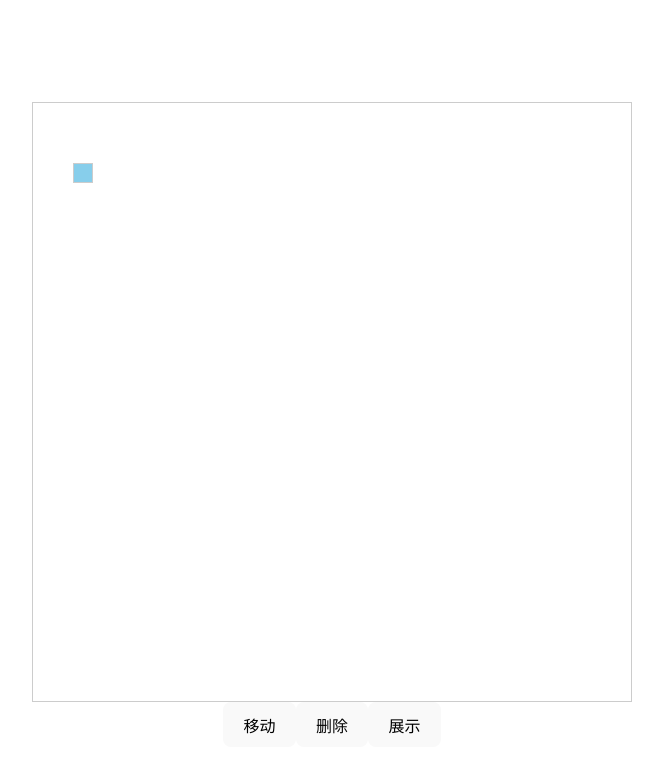
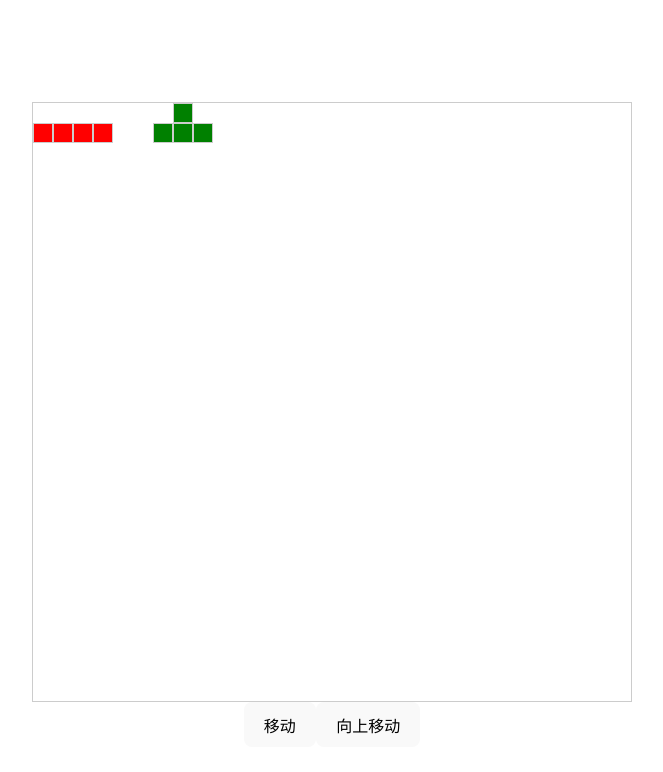
Before and after one commit to Buggao/ts-tetris, a Vue app: page / in a window 1280 px wide. Shown: the top 772 px of the page, without its empty margins (308-971 px from the left). Built offline with nearby package versions, Linux system fonts and the light colour scheme.

Commit message:
feat(方块): 实现方块组合及显示功能
添加方块组合类(SquareGroup)用于管理多个方块，实现以中心点移动整个组合
新增方块显示组件(page-viewer)用于渲染方块位置和颜色
更新App.vue使用新的方块组合功能并添加移动控制

```diff
--- a/src/App.vue
+++ b/src/App.vue
@@ -1,33 +1,48 @@
 <script setup lang="ts">
 import { ref, reactive, onMounted} from 'vue';
-import SquareViewer from './components/square/page-viewer/index.vue';
-import { Square } from './components/square';
-import { SquarePageViewer, type SquareViewerExpose } from './components/square/page-viewer';
+import SquaresViewer from './components/squares/page-viewer/index.vue';
+import { SquarePageViewer, type SquareViewerExpose } from './components/squares/page-viewer';
+import { SuqareGroup } from "./components/squares/square-group"
 
 const viewerRef = ref<SquareViewerExpose | null>(null);
-const square = reactive(new Square({ x: 2, y: 3 },'skyBlue'));
+
+const longSquare = reactive(new SuqareGroup("longBar", {x: 0, y: 0}))
+
+
+const teewee = reactive(new SuqareGroup("teewee", {x: 6, y: 0}))
 
 onMounted(() => {
-  square.selfViewer = new SquarePageViewer(square, viewerRef.value);
-  square.selfViewer.show();
+  longSquare.squares.forEach(element => {
+    element.selfViewer = new SquarePageViewer(element, viewerRef.value);
+    element.selfViewer.show();
+  });
+  teewee.squares.forEach(element => {
+    element.selfViewer = new SquarePageViewer(element, viewerRef.value);
+    element.selfViewer.show();
+  });
 })
 
 function handleSquareMove() {
-    square.coordinate = {
-      x: square.coordinate.x,
-      y: square.coordinate.y+1
-    }
+  longSquare.centerPoint = {
+    x: longSquare.centerPoint.x,
+    y: longSquare.centerPoint.y + 1
+  }
+}
+
+function handleSquareMoveUp() {
+  longSquare.centerPoint = {
+    x: longSquare.centerPoint.x,
+    y: longSquare.centerPoint.y - 1
+  }
+
 }
 </script>
 
 <template>
   <main>
-    <div class="play-area">
-      <SquareViewer ref="viewerRef" />
-    </div>
+    <SquaresViewer class="play-area" ref="viewerRef" />
     <button @click="handleSquareMove">移动</button>
-    <button @click="square.selfViewer?.remove()">删除</button>
-    <button @click="square.selfViewer?.show()">展示</button>
+    <button @click="handleSquareMoveUp">向上移动</button>
   </main>
 </template>
 
--- /dev/null
+++ b/src/components/squares/index.ts
@@ -0,0 +1,87 @@
+export interface Coordinate {
+  x: number;
+  y: number;
+}
+
+// 小方块的显示类
+export interface SelfViewer {
+  // 显示
+  show(): void;
+  // 移除
+  remove(): void;
+}
+
+export interface SquareTypeDef {
+  shape: Coordinate[];
+  color: string;
+}
+
+// 小方块的组合类型, 以方块左上角为0，0起始位
+export const SquaresTypeDict = {
+  longBar: {
+    shape: [
+      { x: 0, y: 1 },
+      { x: 1, y: 1 },
+      { x: 2, y: 1 },
+      { x: 3, y: 1 },
+    ],
+    color: "red",
+  },
+  teewee: {
+    shape: [
+      { x: 1, y: 0 },
+      { x: 0, y: 1 },
+      { x: 1, y: 1 },
+      { x: 2, y: 1 },
+    ],
+    color: "green",
+  },
+  block: {
+    shape: [
+      { x: 0, y: 0 },
+      { x: 0, y: 1 },
+      { x: 1, y: 0 },
+      { x: 1, y: 1 },
+    ],
+    color: "blue",
+  },
+  leftGun: {
+    shape: [
+      { x: 0, y: 0 },
+      { x: 0, y: 1 },
+      { x: 1, y: 1 },
+      { x: 2, y: 1 },
+    ],
+    color: "orange",
+  },
+  rightGun: {
+    shape: [
+      { x: 0, y: 1 },
+      { x: 1, y: 1 },
+      { x: 2, y: 1 },
+      { x: 2, y: 0 },
+    ],
+    color: "yellow",
+  },
+  rightSnake: {
+    shape: [
+      { x: 0, y: 1 },
+      { x: 1, y: 1 },
+      { x: 1, y: 0 },
+      { x: 2, y: 0 },
+    ],
+    color: "purple",
+  },
+  leftSnake: {
+    shape: [
+      { x: 0, y: 0 },
+      { x: 0, y: 1 },
+      { x: 1, y: 1 },
+      { x: 2, y: 1 },
+    ],
+    color: "cyan",
+  },
+} satisfies Record<string, SquareTypeDef>;
+
+
+export type SquaresType = keyof typeof SquaresTypeDict
--- /dev/null
+++ b/src/components/squares/square-group.ts
@@ -0,0 +1,53 @@
+import { SquaresTypeDict, type Coordinate } from "."
+import { Square } from "./square"
+
+type SquaresType = keyof typeof SquaresTypeDict
+export class SuqareGroup {
+
+  private _squares: readonly Square[]
+
+  private _type: SquaresType
+
+  private _centerPoint: Coordinate
+
+  get squares() {
+    return this._squares
+  }
+
+  get type() {
+    return this._type
+  }
+
+  get centerPoint() {
+    return this._centerPoint
+  }
+
+  set centerPoint(point: Coordinate) {
+    this._centerPoint = point
+    SquaresTypeDict[this.type].shape.forEach((item, index) => {
+      const squareLocation = {
+        x: point.x + item.x,
+        y: point.y + item.y
+      }
+      if (this.squares[index]) {
+        this.squares[index].coordinate = squareLocation
+      }
+    })
+  }
+
+  constructor(_type: SquaresType, centerPoint: Coordinate) {
+    this._type = _type
+    this._centerPoint = centerPoint
+    const color = SquaresTypeDict[_type].color
+    const squareArr: Square[] = []
+    SquaresTypeDict[_type].shape.forEach(item => {
+      const squareLocation = {
+        x: centerPoint.x + item.x,
+        y: centerPoint.y + item.y
+      }
+      const square = new Square(squareLocation, color)
+      squareArr.push(square)
+    })
+    this._squares = squareArr
+  }
+}
--- a/src/components/square/index.ts
+++ b/src/components/squares/square.ts
@@ -1,4 +1,4 @@
-import type { Coordinate, SelfViewer } from '../../types';
+import type { Coordinate, SelfViewer } from '.';
 
 export class Square {
     private _id: string
```
Also changed, not shown: src/components/squares/page-viewer/index.ts (renamed from src/components/square/page-viewer/index.ts, +4 -4 lines), src/components/squares/page-viewer/index.vue (renamed from src/components/square/page-viewer/index.vue), src/components/squares/page-viewer/page-viewer-config.ts (renamed from src/components/square/page-viewer/page-viewer-config.ts), 1 other file (tests, documents, lock files or other folders).
